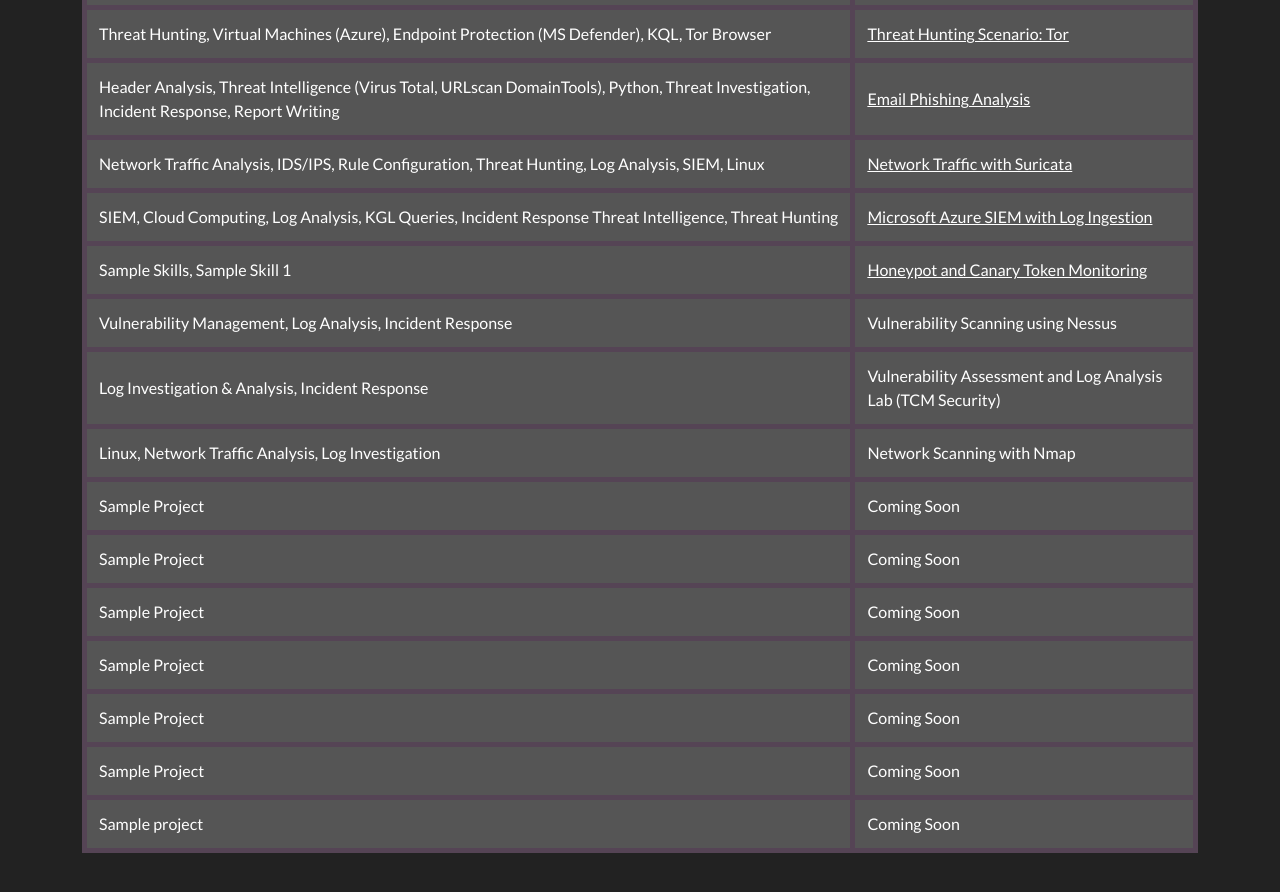
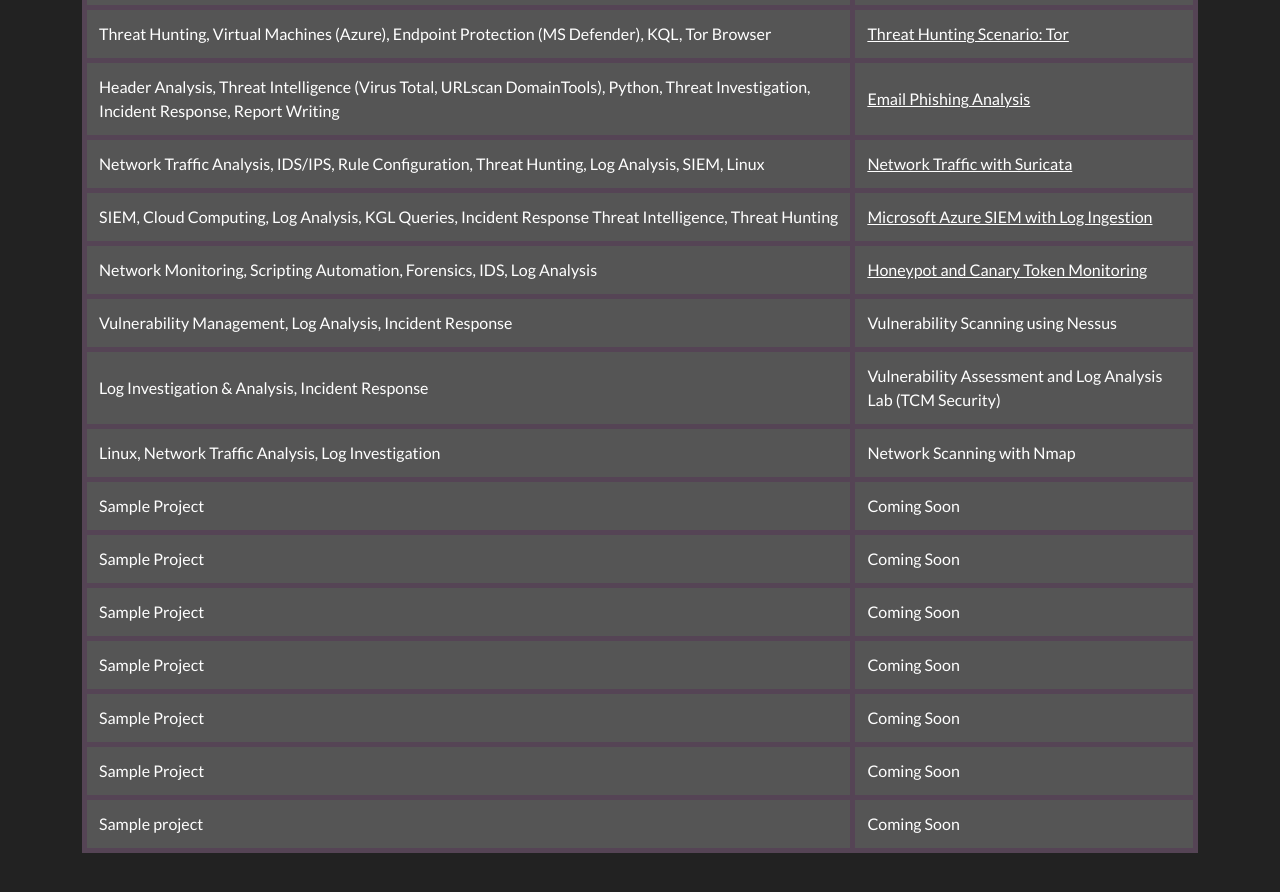
Before and after one commit to JKopal101/jkopal101.github.io, a Jekyll site: the page built from projects.md, in a window 1280 px wide and 900 px high, scrolled down 625 px. Shown: the top 892 px of the window. Built offline with Jekyll 4.4.1, drawn with Linux system fonts in a browser that asks for light colours.

Commit message:
Update projects.md

```diff
--- a/projects.md
+++ b/projects.md
@@ -80,7 +80,7 @@ I’ve worked on a variety of projects in the Cybersecurity and IT space, focusi
         </td>
     </tr>
     <tr style="background-color:#555;">
-      <td style="padding:12px; border:5px solid #545;">Sample Skills, Sample Skill 1</td>
+      <td style="padding:12px; border:5px solid #545;">Network Monitoring, Scripting Automation, Forensics, IDS, Log Analysis</td>
       <td style="padding:12px; border:5px solid #545;">
         <a href="https://github.com/JKopal101/honeypot--and-canary-token-monitoring" style="color:white;">Honeypot and Canary Token Monitoring</a>
       </td>
```
